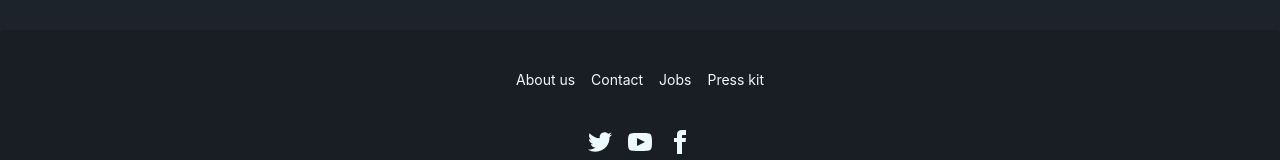
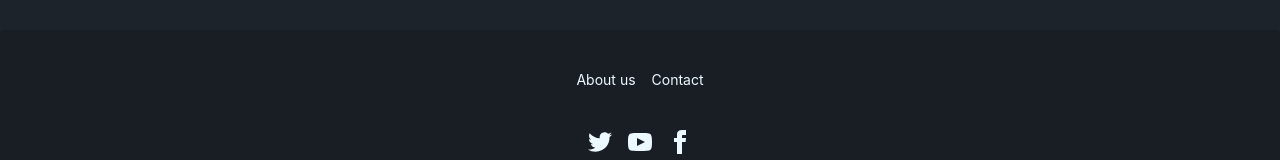
Before and after one commit to Dev-MHliton/hopeaid, a React (Vite) app: page / in a window 1280 px wide. Shown: the part 928-1088 px from the top of the page. Built offline with nearby package versions, Linux system fonts and the light colour scheme.

Commit message:
remove extra tag

```diff
--- a/src/components/Shared/Footer/Footer.jsx
+++ b/src/components/Shared/Footer/Footer.jsx
@@ -6,8 +6,6 @@ const Footer = () => {
                 <nav className="grid grid-flow-col gap-4">
                     <a href="about" className="link link-hover">About us</a>
                     <a href="contact" className="link link-hover">Contact</a>
-                    <a className="link link-hover">Jobs</a>
-                    <a className="link link-hover">Press kit</a>
                 </nav>
                 <nav>
                     <div className="grid grid-flow-col gap-4">
```
